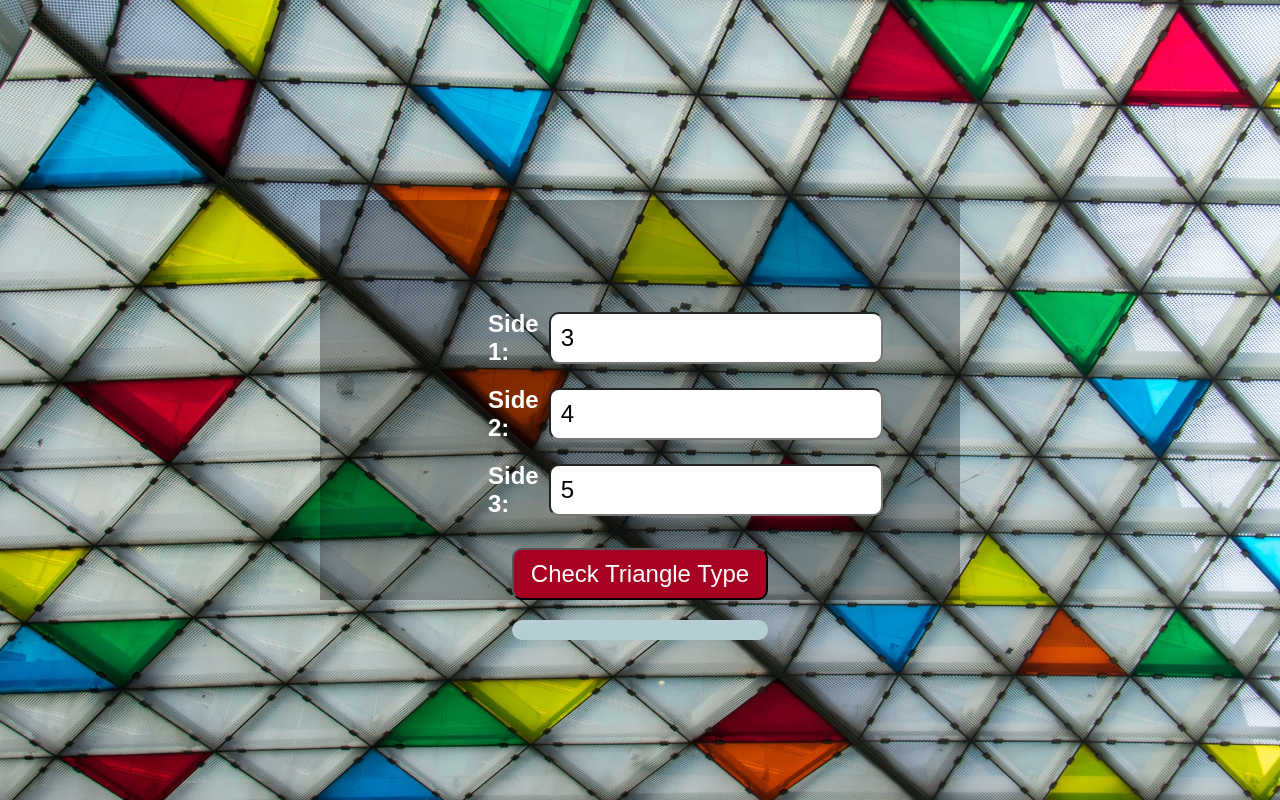
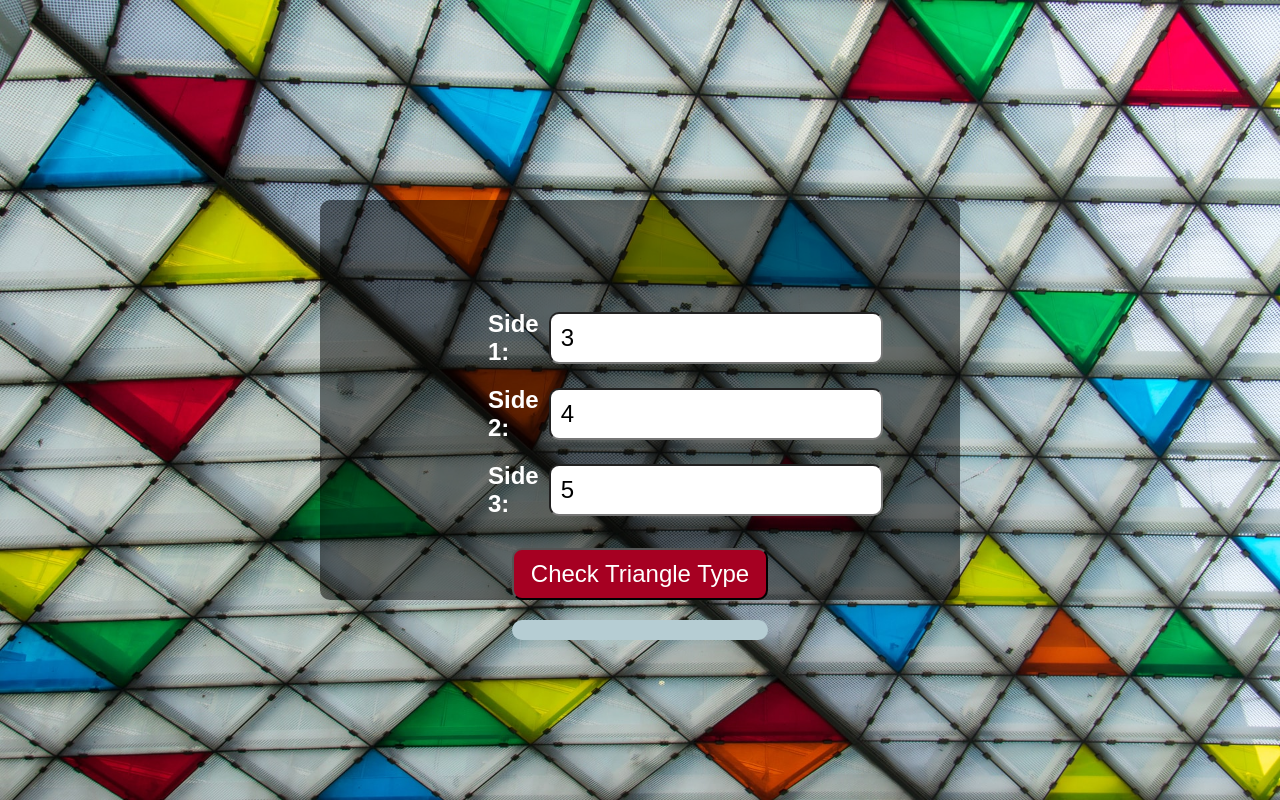
Before and after one commit to frcihan/check-triangle, a plain HTML site: page index.html in a window 1280 px wide. Drawn offline with Linux system fonts and the light colour scheme.

Commit message:
style updated

```diff
--- a/style.css
+++ b/style.css
@@ -38,12 +38,13 @@ button {
 .container {
     width: 50vw;
     height: 50vh;
-    background-color: rgba(0, 0, 0, 0.3);
+    background-color: rgba(0, 0, 0, 0.5);
     display: flex;
     flex-direction: column;
     align-items: center;
     justify-content: space-evenly;
     padding: 100px;
+    border-radius: 10px;
 }
 
 .side {
```
